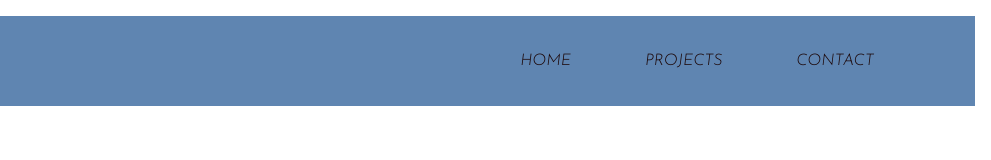
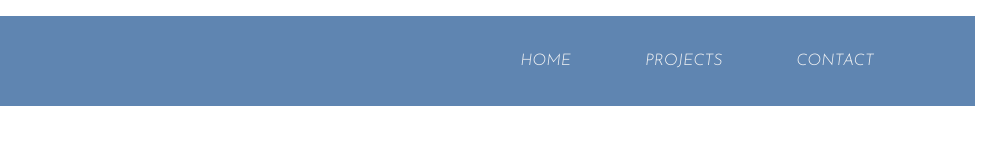
Before and after one commit to Leoeze83/Portfolio-Page, a plain HTML site: page index.html in a window 1280 px wide. Shown: the full height of the page, 289-1280 px from the left. Drawn offline with Linux system fonts and the light colour scheme.

Commit message:
ver 1.1.1

```diff
--- a/style.css
+++ b/style.css
@@ -26,8 +26,7 @@
   min-width: 150px;
   filter: contrast(500%);
 }
-.menu {
-}
+
 .menu ul {
   display: flex;
   justify-content: space-between;
@@ -43,6 +42,6 @@
 }
 .menu ul li a {
   text-decoration: none;
-  color: rgb(27, 4, 4);
+  color: whitesmoke;
   font-family: "Josefin Sans", sans-serif;
 }
```
